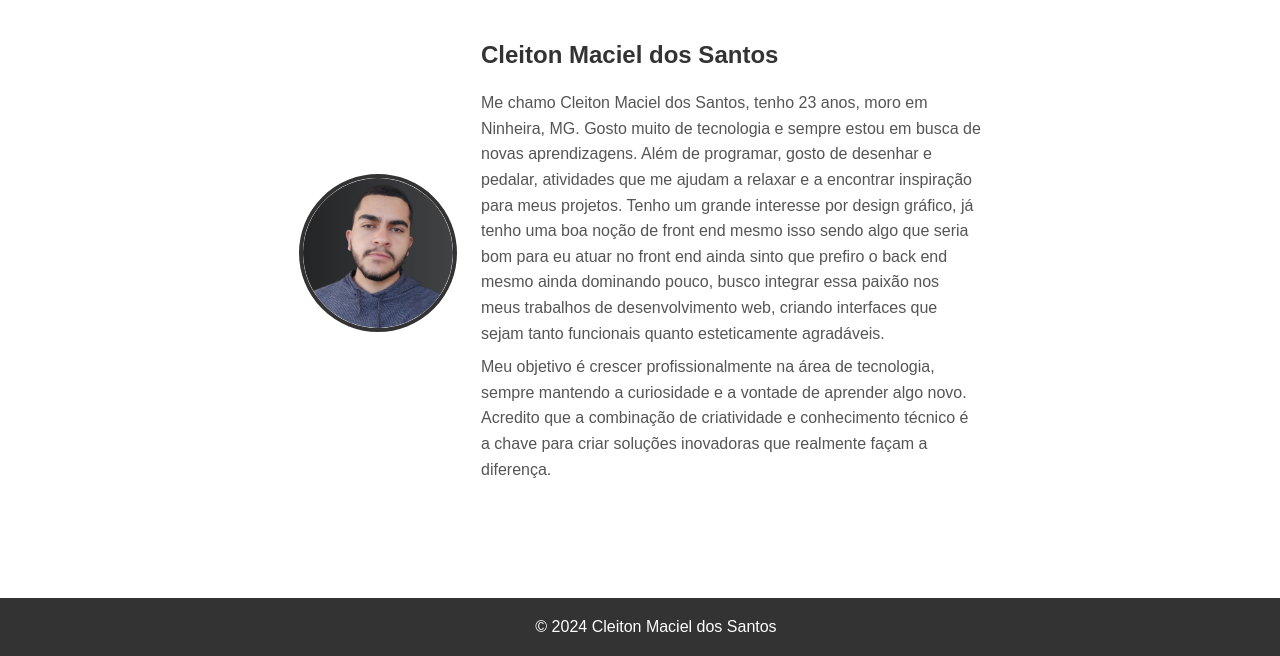
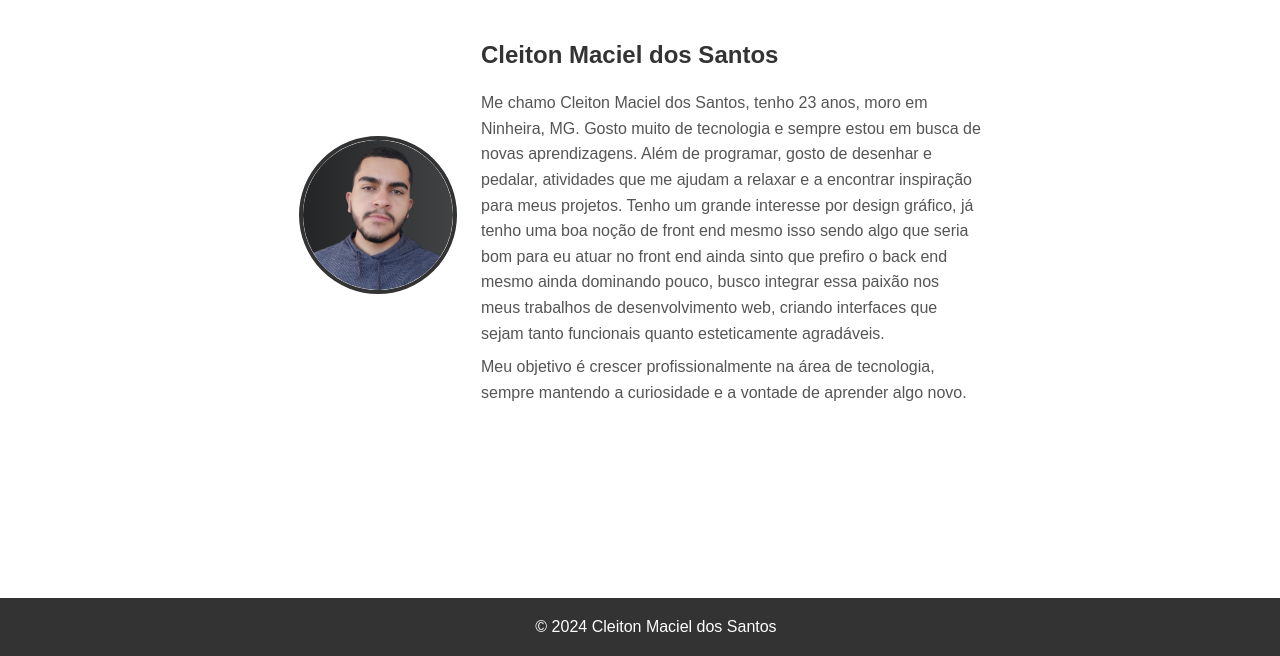
Before and after one commit to YShadowY/Trabalho, a website: page sobre.html in a window 1280 px wide. Shown: the part 144-800 px from the top of the page. Drawn offline with Linux system fonts and the light colour scheme.

Commit message:
Add files via upload

```diff
--- a/sobre.html
+++ b/sobre.html
@@ -28,7 +28,7 @@
 
                     <p>Me chamo Cleiton Maciel dos Santos, tenho 23 anos, moro em Ninheira, MG. Gosto muito de tecnologia e sempre estou em busca de novas aprendizagens. Além de programar, gosto de desenhar e pedalar, atividades que me ajudam a relaxar e a encontrar inspiração para meus projetos. Tenho um grande interesse por design gráfico, já tenho uma boa noção de front end mesmo isso sendo algo que seria bom para eu atuar no front end ainda sinto que prefiro o back end mesmo ainda dominando pouco, busco integrar essa paixão nos meus trabalhos de desenvolvimento web, criando interfaces que sejam tanto funcionais quanto esteticamente agradáveis.</p>
 
-                    <p>Meu objetivo é crescer profissionalmente na área de tecnologia, sempre mantendo a curiosidade e a vontade de aprender algo novo. Acredito que a combinação de criatividade e conhecimento técnico é a chave para criar soluções inovadoras que realmente façam a diferença.</p>
+                    <p>Meu objetivo é crescer profissionalmente na área de tecnologia, sempre mantendo a curiosidade e a vontade de aprender algo novo.</p>
 
                 </div>
             </div>
```
